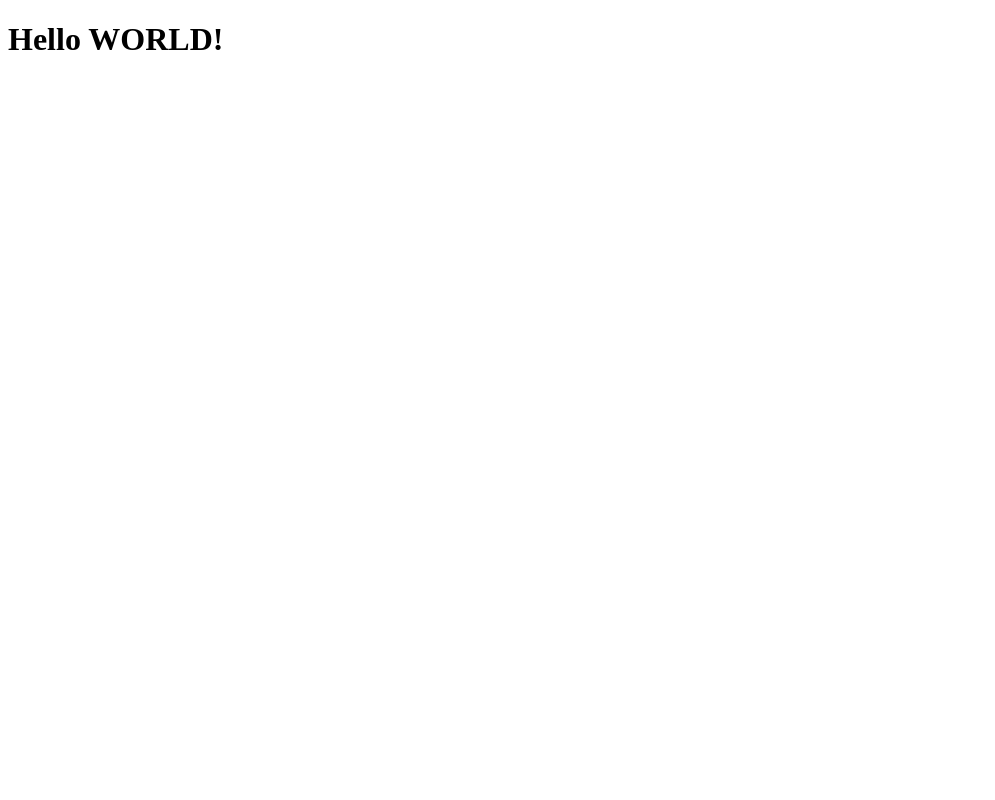
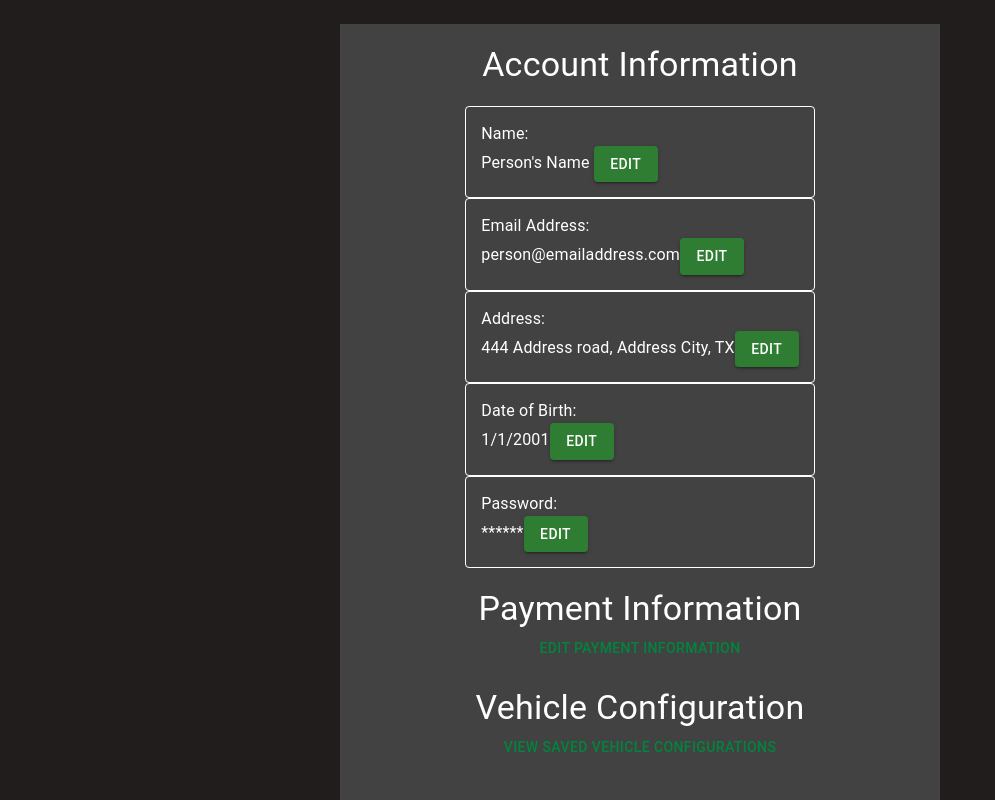
Before and after one commit to evanharr/SuperSimple3444, a React (Create React App) app: page /account-info in a window 1280 px wide. Shown: the whole page, without its empty margins (0-995 px from the left). Built offline with nearby package versions, Linux system fonts and the light colour scheme.

Commit message:
began basic setup of accountinfo page and navbar

```diff
--- a/public/index.html
+++ b/public/index.html
@@ -26,7 +26,7 @@
     -->
     <title>Car Website</title>
   </head>
-  <body>
+  <body style="background-color: #211D1D">
     <noscript>You need to enable JavaScript to run this app.</noscript>
     <div id="root"></div>
     <div id="portal"></div>
--- a/src/Account.jsx
+++ b/src/Account.jsx
@@ -1,12 +1,86 @@
 import React from "react";
+import Card from '@mui/material/Card'
+import CardHeader from '@mui/material/CardHeader'
+import CardContent from '@mui/material/CardContent'
+import Paper from '@mui/material/Paper'
+import Typography from '@mui/material/Typography'
+import Button from '@mui/material/Button'
+import Grid from '@mui/material/Grid'
+import Box from '@mui/material/Box'
+import { styled } from '@mui/material/styles'
+import { AppBar } from "@mui/material";
+import IconButton from '@mui/material/IconButton';
+import MenuIcon from '@mui/icons-material/Menu';
+import Toolbar from '@mui/material/Toolbar';
+import CarIcon from './Logos/carIcon.jsx'
+
+
 
 function Account(){
 
     return(
 
-        <div>
-            <h1>Hello WORLD!</h1>
-        </div>
+
+        <Box
+            sx={{
+                flexGrow: '1',
+                position: 'fixed',
+                top: '55%',
+                left: '50%',
+                transform: 'translate(-50%, -50%)',
+                width: 600,
+                height: 832,
+                backgroundColor: '#424242',
+            }}
+        >
+            <Grid container
+                direction ='column'
+                justifyContent='center'
+                alignItems='center'
+                >
+
+                <Grid item paddingTop='20px'>
+                   <Typography variant="h4" color='white'>Account Information</Typography>
+                </Grid>
+
+
+                <Grid paddingTop='20px'>
+                    <Paper sx={{p: '15px',borderColor: 'white',background:'#424242',color:'white'}} variant="outlined" display='flex'>
+                        <Typography>Name:</Typography>
+                        <Typography>Person's Name <Button variant='contained' color='success'>Edit</Button></Typography>
+                    </Paper>
+                    <Paper sx={{p: '15px',borderColor: 'white',background:'#424242',color:'white'}} variant="outlined" display='flex'>
+                       <Typography>Email Address:</Typography>
+                       <Typography>person@emailaddress.com<Button variant='contained' color='success'>Edit</Button></Typography>
+                    </Paper>
+                    <Paper sx={{p: '15px',borderColor: 'white',background:'#424242',color:'white'}} variant="outlined" display='flex'>
+                       <Typography>Address:</Typography>
+                       <Typography>444 Address road, Address City, TX<Button variant='contained' color='success'>Edit</Button></Typography>
+                    </Paper>
+                    <Paper sx={{p: '15px',borderColor: 'white',background:'#424242',color:'white'}} variant="outlined" display='flex'>
+                       <Typography>Date of Birth:</Typography>
+                       <Typography>1/1/2001<Button variant='contained' color='success'>Edit</Button></Typography>
+                    </Paper>
+                    <Paper sx={{p: '15px',borderColor: 'white',background:'#424242',color:'white'}} variant="outlined" display='flex'>
+                       <Typography>Password:</Typography>
+                       <Typography>******<Button variant='contained' color='success'>Edit</Button></Typography>
+                    </Paper>
+                </Grid>
+                <Grid item paddingTop='20px'>
+                   <Typography variant="h4" color='white'>Payment Information</Typography>
+                </Grid>
+                <Button style={{color:'#00853E'}}>Edit Payment Information</Button>
+
+                <Grid item paddingTop='20px'>
+                   <Typography variant="h4" color='white'>Vehicle Configuration</Typography>
+                   </Grid>
+                   <Button style={{color:'#00853E'}}>View Saved Vehicle Configurations</Button>
+
+
+
+
+            </Grid>
+        </Box>
     );
 }
 
--- a/src/App.js
+++ b/src/App.js
@@ -2,6 +2,7 @@ import React from 'react'
 import { BrowserRouter, Routes, Route} from 'react-router-dom';
 import Account from './Account'
 import Home from './Home'
+
 
 
 function App() {
--- a/src/Home.jsx
+++ b/src/Home.jsx
@@ -10,6 +10,7 @@ function Home(){
     return(
 
     <div>
+        <body>
     Main page
     <Button variant="contained" className='OpenLogin' onClick={() => setLoginOpen(true)}>
     Login
@@ -20,6 +21,7 @@ function Home(){
 
     <Modal open={loginOpen} onClose={() => setLoginOpen(false)}><Login /></Modal>
     <Modal open={OtherOpen} onClose={() => setOtherOpen(false)}>Test</Modal>
+    </body>
     </div>
     )
 }
--- /dev/null
+++ b/src/Logos/carIcon.jsx
@@ -0,0 +1,9 @@
+import React from "react";
+import carIconLogo from './carIconLogo.svg'
+
+function carIcon(){
+    return(
+        <img src={carIconLogo} width='60px' height='47px'/>
+    )
+}
+export default carIcon
```
Also changed, not shown: src/components/NavBar.jsx (added, +21 -0 lines), src/index.js (+9 -1 lines), src/Logos/carIconLogo.svg (added).
